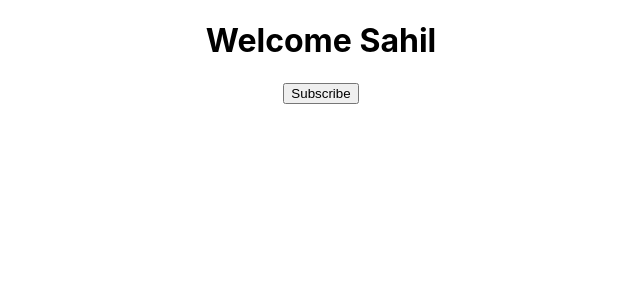
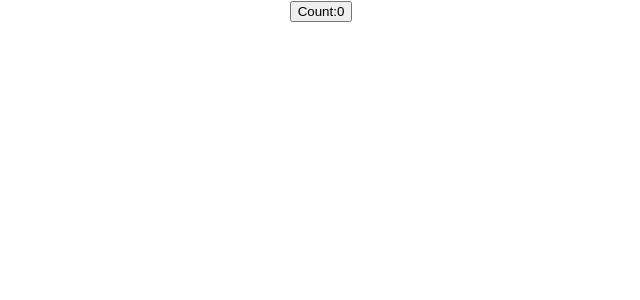
Before and after one commit to sahilm-10/EQ-React, a React (Create React App) app: page / in a window 1280 px wide. Shown: the top 300 px of the page, without its empty margins (319-959 px from the left). Built offline with nearby package versions, Linux system fonts and the light colour scheme.

Commit message:
UseStateExample Added

```diff
--- a/src/App.js
+++ b/src/App.js
@@ -1,6 +1,8 @@
 import './App.css';
+import Counter from './Components/ClassCounter';
 import WelcomeMessage from './Components/FirstClassComponent';
 import GreetMessage from './Components/FirstFunctionalComponent';
+import FuncCounter from './Components/FunctionCounter';
 import FullName from './Components/JsxExample';
 import Message from './Components/StateMessage';
 
@@ -15,7 +17,11 @@ function App() {
       <WelcomeMessage name="Bruce" age="22">This is a Class Component Passed Prop</WelcomeMessage>
       <WelcomeMessage name="Bruce" age="22">This is a Class Component Passed Prop</WelcomeMessage> */}
 
-    <Message name="Sahil"/>
+    {/* <Message name="Sahil"/> */}
+
+    {/* <Counter/> */}
+
+    <FuncCounter/>
     </div>
   );
 }
--- /dev/null
+++ b/src/Components/ClassCounter.js
@@ -0,0 +1,23 @@
+import React, {Component} from "react";
+
+class Counter extends Component{
+    constructor(){
+        super();
+        this.state={
+            count:0
+        }
+    }
+
+    handleCounter=()=>{
+        this.setState({
+            count:this.state.count + 1
+        })
+    }
+    render(){
+        return(
+        <button onClick={this.handleCounter}>Click Me {this.state.count}</button>
+        )
+    }
+}
+
+export default Counter;
--- /dev/null
+++ b/src/Components/FunctionCounter.js
@@ -0,0 +1,11 @@
+// useState hook used here to change the state of the Component.
+import React, { useState } from "react";
+
+function FuncCounter(){
+    const [count,setCount] = useState(0);
+    return(
+        <button onClick={()=>setCount(count + 1)}>Count:{count}</button>
+    )
+}
+
+export default FuncCounter;
```
Also changed, not shown: src/Components/StateMessage.js (line endings or trailing spaces).
